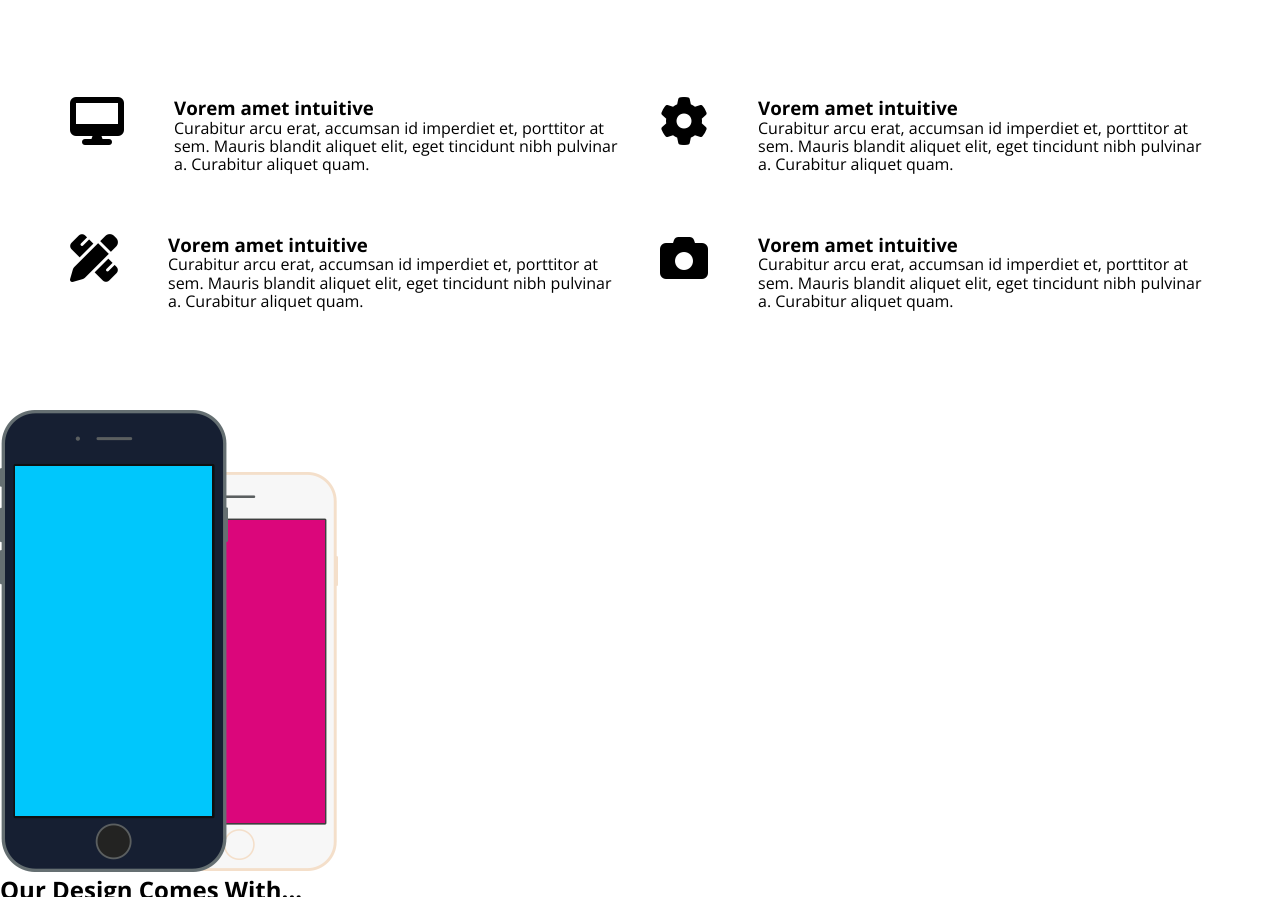
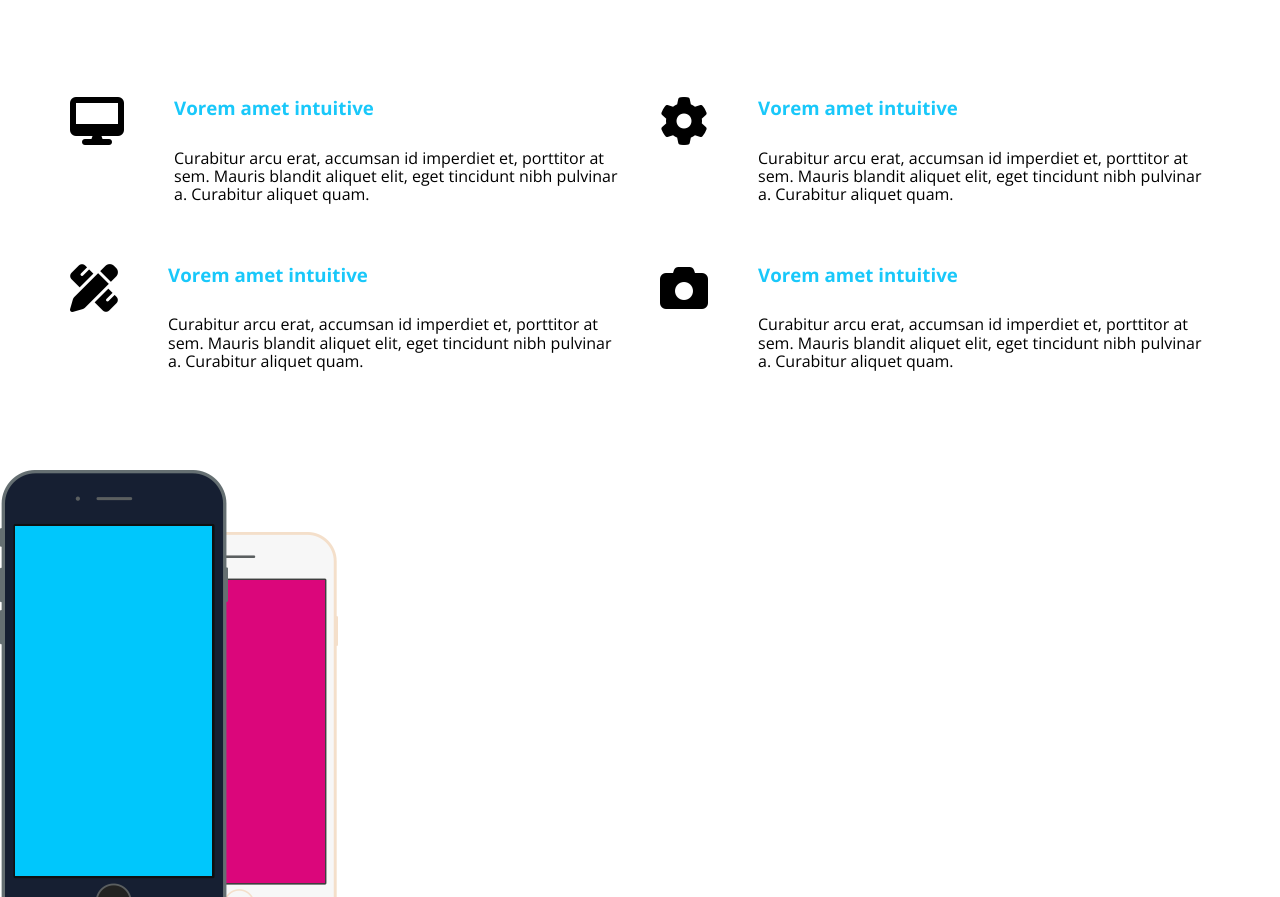
Before and after one commit to assersamir03/nd_template, a plain HTML site: page index.html in a window 1280 px wide. Shown: the part 1083-1980 px from the top of the page. Drawn offline with nearby package versions, Linux system fonts and the light colour scheme; files that its build step writes are made by us from their sources; files whose address does not match are found by name.

Commit message:
margin vot and color

```diff
--- a/css/kasper.css
+++ b/css/kasper.css
@@ -340,5 +340,6 @@ header nav .form i
 }
 .services .srv-box h3
 {
-
+    margin-bottom: 30px;
+    color: var(--main-color);
 }
```
